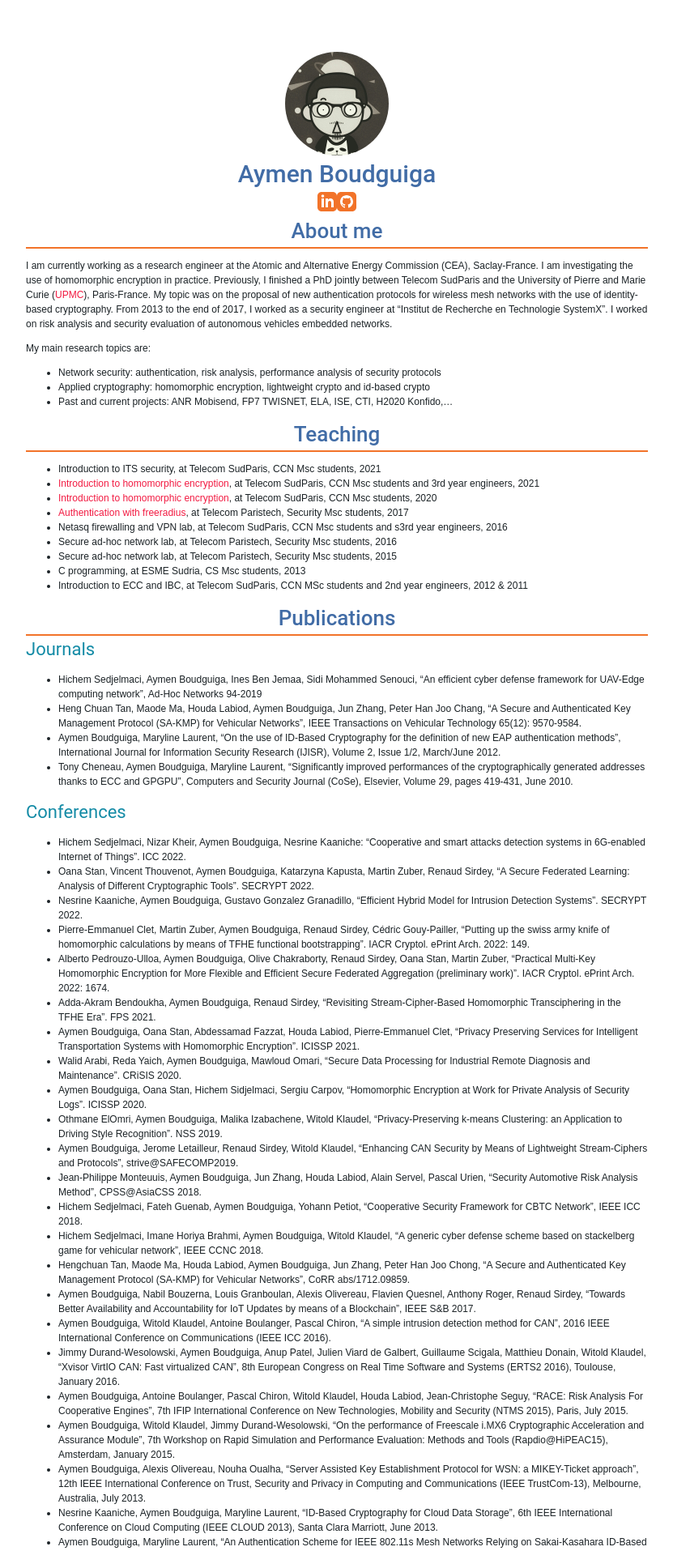
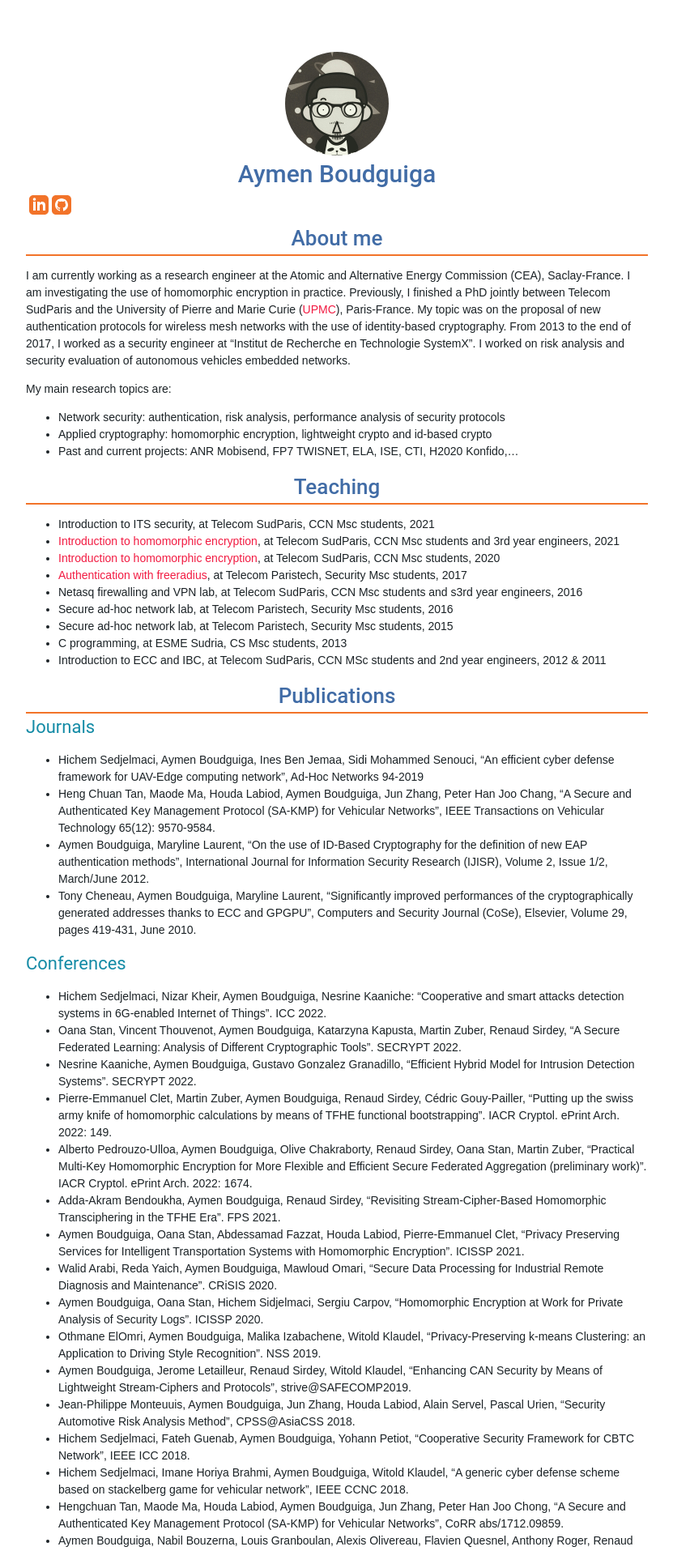
Before and after one commit to aymen0b/aymen0b.github.io, a Jekyll site: the page built from index.md, in a window 1280 px wide. Shown: the top 1915 px of the page at 81% size, without its empty margins (224-1055 px from the left). Built offline with Jekyll 4.4.1, drawn with Linux system fonts in a browser that asks for light colours.

Commit message:
fixed font size

```diff
--- a/_sass/style.scss
+++ b/_sass/style.scss
@@ -17,7 +17,7 @@ html {
 body {
   font-family: "Roboto Slab",sans-serif;
   -webkit-font-smoothing: antialiased;
-  font-size: 12px;
+  font-size: 14px;
   color: $font_color;
   margin: 5% 0;
   text-align: start;
@@ -85,9 +85,15 @@ a:link, a:hover, a:visited, a:active, a:focus {
   }
 
   .navigator {
-    margin: auto;
     display: flex;
     flex-wrap: wrap;
+    padding: 2px;
+    .linkedin {
+      margin: 2px;
+    }
+    .github {
+      margin: 2px;
+    }
   }
 }
 .container {
```
